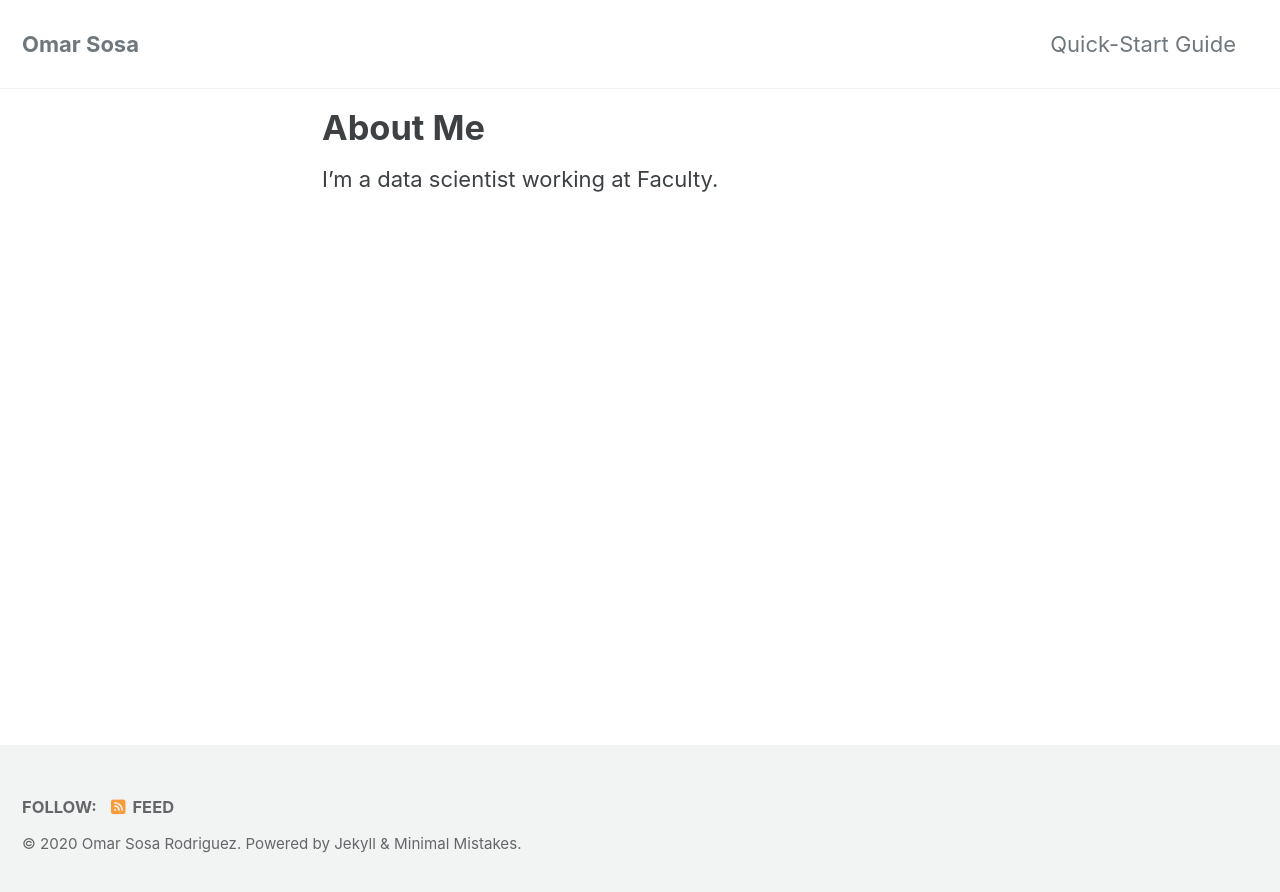
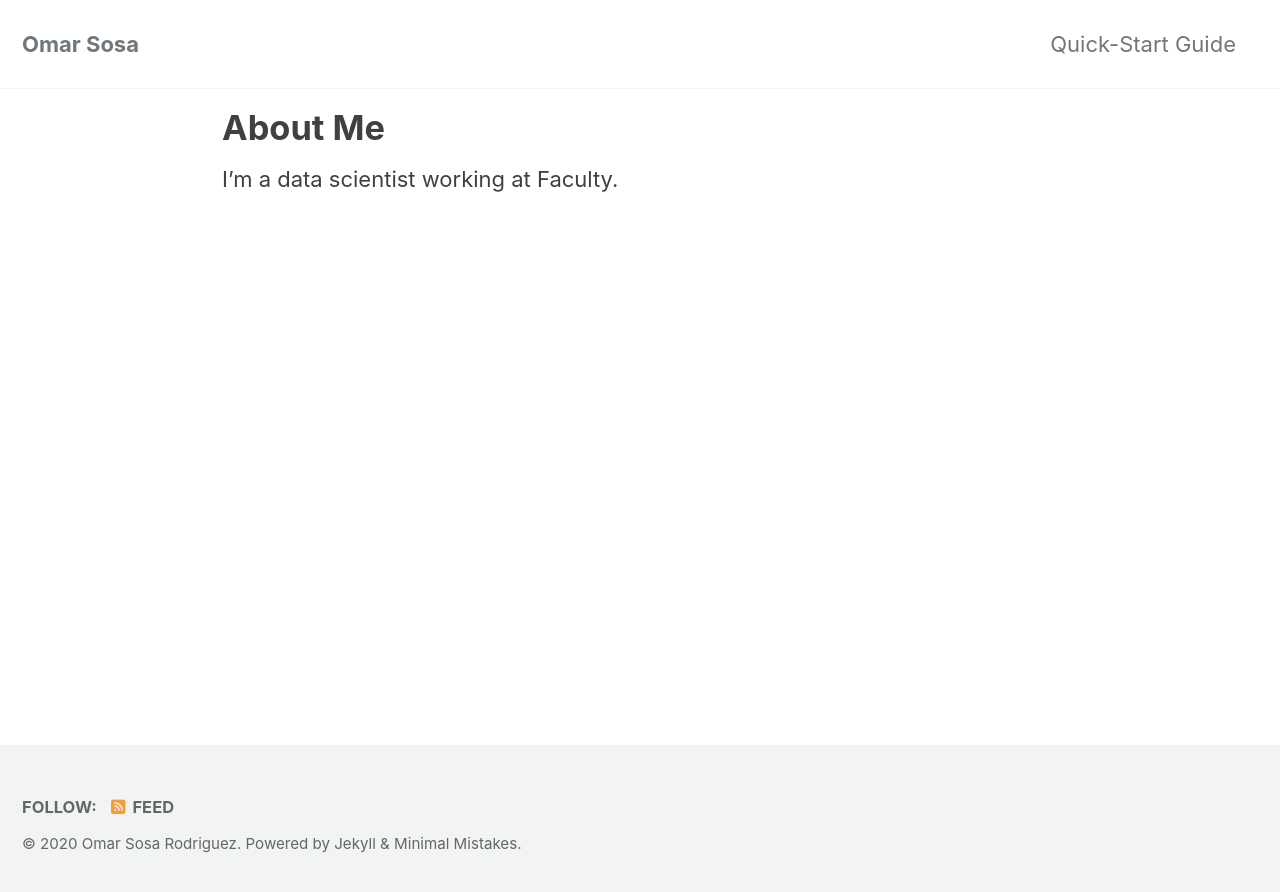
Before and after one commit to omarfsosa/omarfsosa.github.io, a Jekyll site: the page built from _pages/about.md, in a window 1280 px wide. Shown: the top 892 px of the page. Built offline with Jekyll 4.4.1, drawn with Linux system fonts in a browser that asks for light colours; cached includes are drawn as plain includes; nearby versions of some CDN libraries.

Commit message:
right-sidebar-width

```diff
--- a/_sass/minimal-mistakes/_archive.scss
+++ b/_sass/minimal-mistakes/_archive.scss
@@ -13,8 +13,8 @@
   }
 
   @include breakpoint($x-large) {
-    width: calc(100% - #{$right-sidebar-width-narrow});
-    padding-right: $right-sidebar-width-narrow;
+    width: calc(100% - #{$right-sidebar-width});
+    padding-right: $right-sidebar-width;
   }
 }
 
--- a/_sass/minimal-mistakes/_page.scss
+++ b/_sass/minimal-mistakes/_page.scss
@@ -43,8 +43,8 @@ body {
   }
 
   @include breakpoint($x-large) {
-    width: calc(100% - #{$right-sidebar-width});
-    padding-right: $right-sidebar-width;
+    width: calc(100% - #{$right-sidebar-width-narrow});
+    padding-right: $right-sidebar-width-narrow;
   }
 
   .page__inner-wrap {
```
